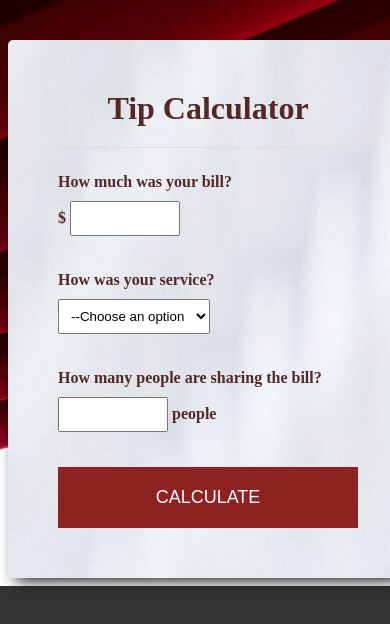
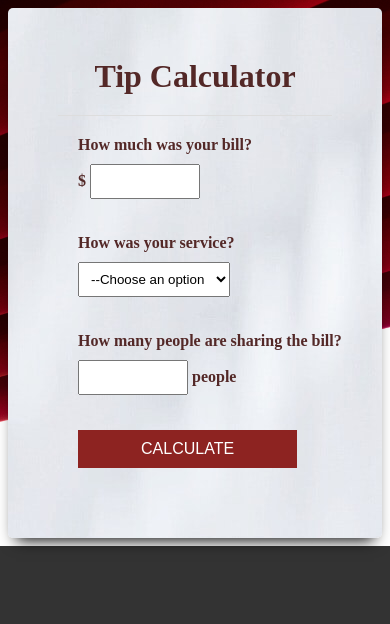
Before and after one commit to SzokeMelinda/Tip-Calculator, a plain HTML site: page index.html in a window 390 px wide. Drawn offline with Linux system fonts and the light colour scheme.

Commit message:
completed with media query

```diff
--- a/index.html
+++ b/index.html
@@ -13,7 +13,7 @@
 
         <div id="calculator">
             <form>
-                <label>
+                <label class="howmuch">
                     How much was your bill?<br>
                     $ <input type="text" id="billAmount">
                 </label>
--- a/style.css
+++ b/style.css
@@ -6,7 +6,7 @@ body {
 
 #container {
     width: 400px;
-    margin: 40px auto 0;
+    margin: 0 auto;
     padding: 50px;
     box-sizing: border-box;
     background: url('img/paperPattern.jpg') top left repeat;
@@ -87,3 +87,30 @@ form label {
    font-weight: bold;
    display: block;
 }
+
+@media (min-width: 320px) and (max-width: 425px) {
+    #container{
+        width: 100%;
+        margin: 0 auto;
+
+    }
+    #calculator{
+        width: 100%;
+        font-size: 16px;
+        padding: 20px;
+    }
+
+    button {
+        font-size: 16px;
+        padding: 10px 20px;
+        width: 80%;
+    }
+
+    h1 {
+        margin-bottom: 0;
+    }
+
+    label.howmuch {
+        margin-top: 0;
+    }
+}
```
